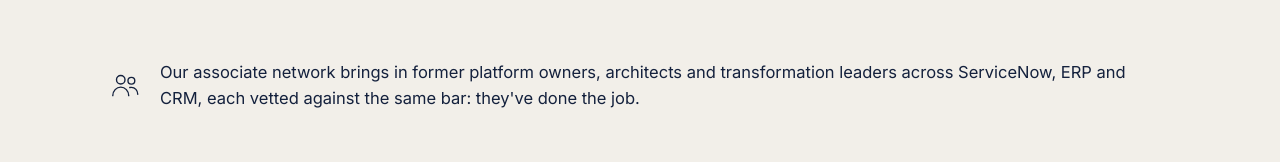
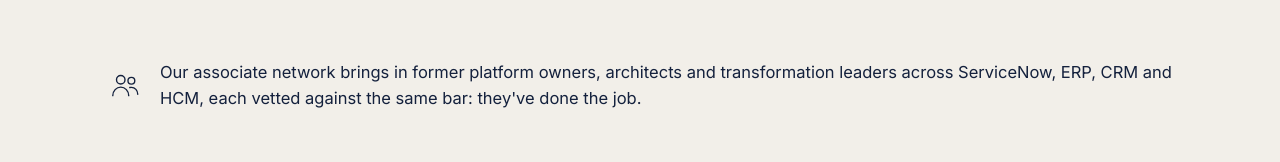
Before and after one commit to cpope2973/stemson, a plain HTML site: page index.html in a window 1280 px wide. Shown: the part 9099-9261 px from the top of the page. Drawn offline with Linux system fonts and the light colour scheme.

Commit message:
Add HCM to associate network platforms
Co-Authored-By: Claude Opus 5.5 <noreply@anthropic.com>
Claude-Session: https://claude.ai/code/session_01K5tmf4xXhuyE7jqAgmvMkW

```diff
--- a/index.html
+++ b/index.html
@@ -656,7 +656,7 @@
     </div>
     <div class="associates reveal">
       <svg><use href="#i-ownership"/></svg>
-      <span>Our associate network brings in former platform owners, architects and transformation leaders across ServiceNow, ERP and CRM, each vetted against the same bar: they've done the job.</span>
+      <span>Our associate network brings in former platform owners, architects and transformation leaders across ServiceNow, ERP, CRM and HCM, each vetted against the same bar: they've done the job.</span>
     </div>
   </div>
 </section>
```
